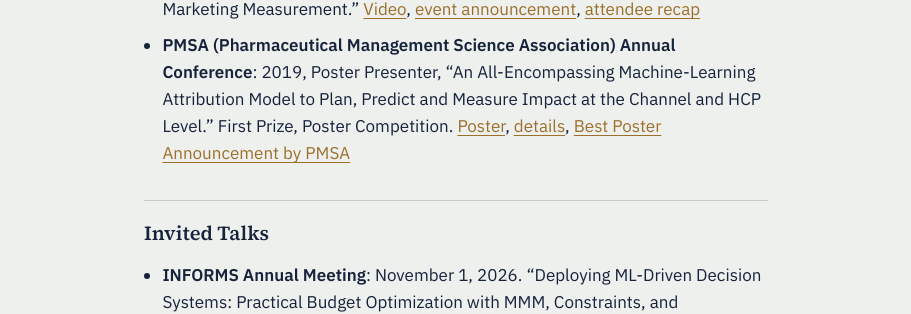
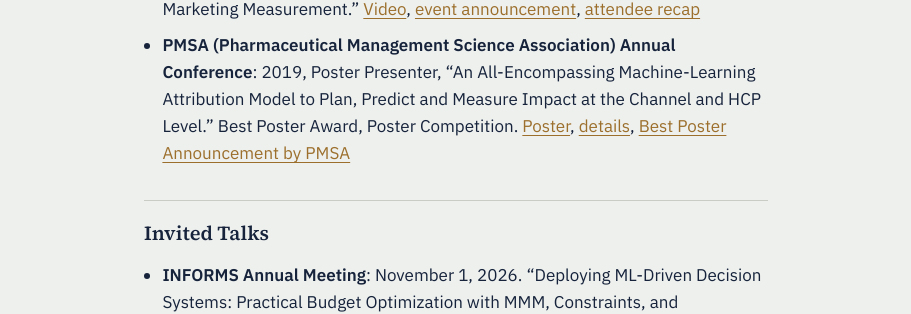
Before and after one commit to adityapt/personal-repo, a Jekyll site: the page built from talks-service.md, in a window 1280 px wide. Shown: the part 384-698 px from the top of the page, without its empty margins (184-1095 px from the left). Built offline with Jekyll 4.4.1, drawn with Linux system fonts in a browser that asks for light colours.

Commit message:
Update PMSA conference presentation details

```diff
--- a/talks-service.md
+++ b/talks-service.md
@@ -8,7 +8,7 @@ permalink: /talks-service/
 
 - **INFORMS Convergence 2026: AI & Decision Intelligence Summit** (INFORMS Regional Analytics Conference, San Francisco Bay Area): October 2, 2026, San José State University. "Building Trustworthy Marketing Mix Models: AI-Assisted Operations for Enterprise Decision Intelligence." [Presentation record](https://zenodo.org/doi/10.5281/zenodo.23145848), [conference speaker listing](https://sanfrancisco2026.informs.org/speakers/), [announcement post](https://www.linkedin.com/posts/anitabowers_informs-operationsresearch-ai-share-7500242281292193792-pxPM/), [schedule](https://sanfrancisco2026.informs.org/agenda/)
 - **Data Science Salon SF**: November 6, 2025, "GenAI + MLOps for Advanced Marketing Measurement." [Video](https://youtu.be/NCfcgT-Twf4?si=CiLHWZJJlNM6MldY), [event announcement](https://www.linkedin.com/posts/dsssf-generativeai-mlops-share-7383963548625862656-2QHH/), [attendee recap](https://www.linkedin.com/posts/barbara-galiza_making-decisions-from-mmm-does-not-need-to-share-7421874841777192960-BG5r/)
-- **PMSA (Pharmaceutical Management Science Association) Annual Conference**: 2019, Poster Presenter, "An All-Encompassing Machine-Learning Attribution Model to Plan, Predict and Measure Impact at the Channel and HCP Level." First Prize, Poster Competition. [Poster](https://doi.org/10.5281/zenodo.17409372), [details](/publications/#conference-research), [Best Poster Announcement by PMSA](https://web.archive.org/web/20190505051301/http://www.pmsa.org:80/)
+- **PMSA (Pharmaceutical Management Science Association) Annual Conference**: 2019, Poster Presenter, "An All-Encompassing Machine-Learning Attribution Model to Plan, Predict and Measure Impact at the Channel and HCP Level." Best Poster Award, Poster Competition. [Poster](https://doi.org/10.5281/zenodo.17409372), [details](/publications/#conference-research), [Best Poster Announcement by PMSA](https://web.archive.org/web/20190505051301/http://www.pmsa.org:80/)
 
 ## Invited Talks
 
```
